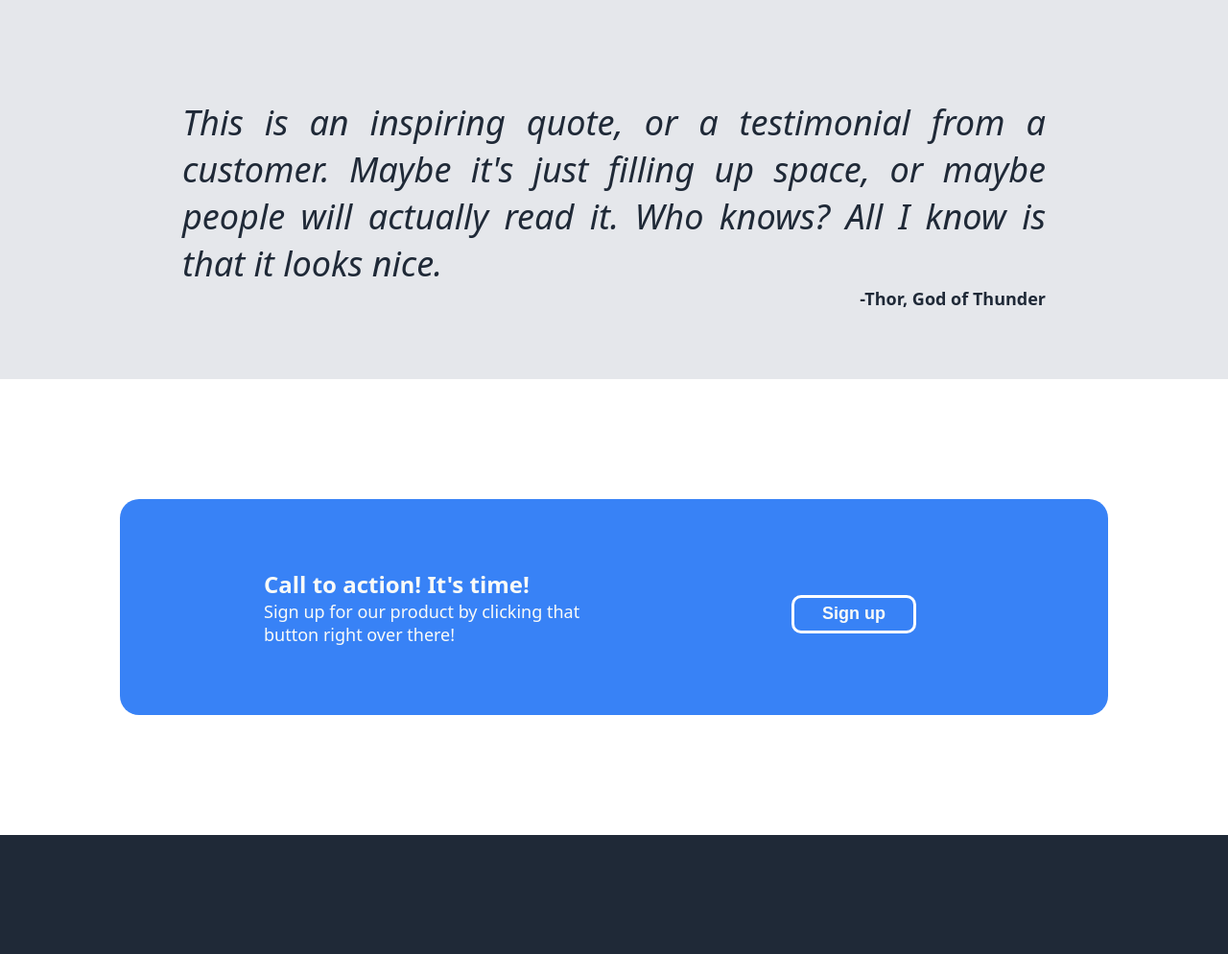
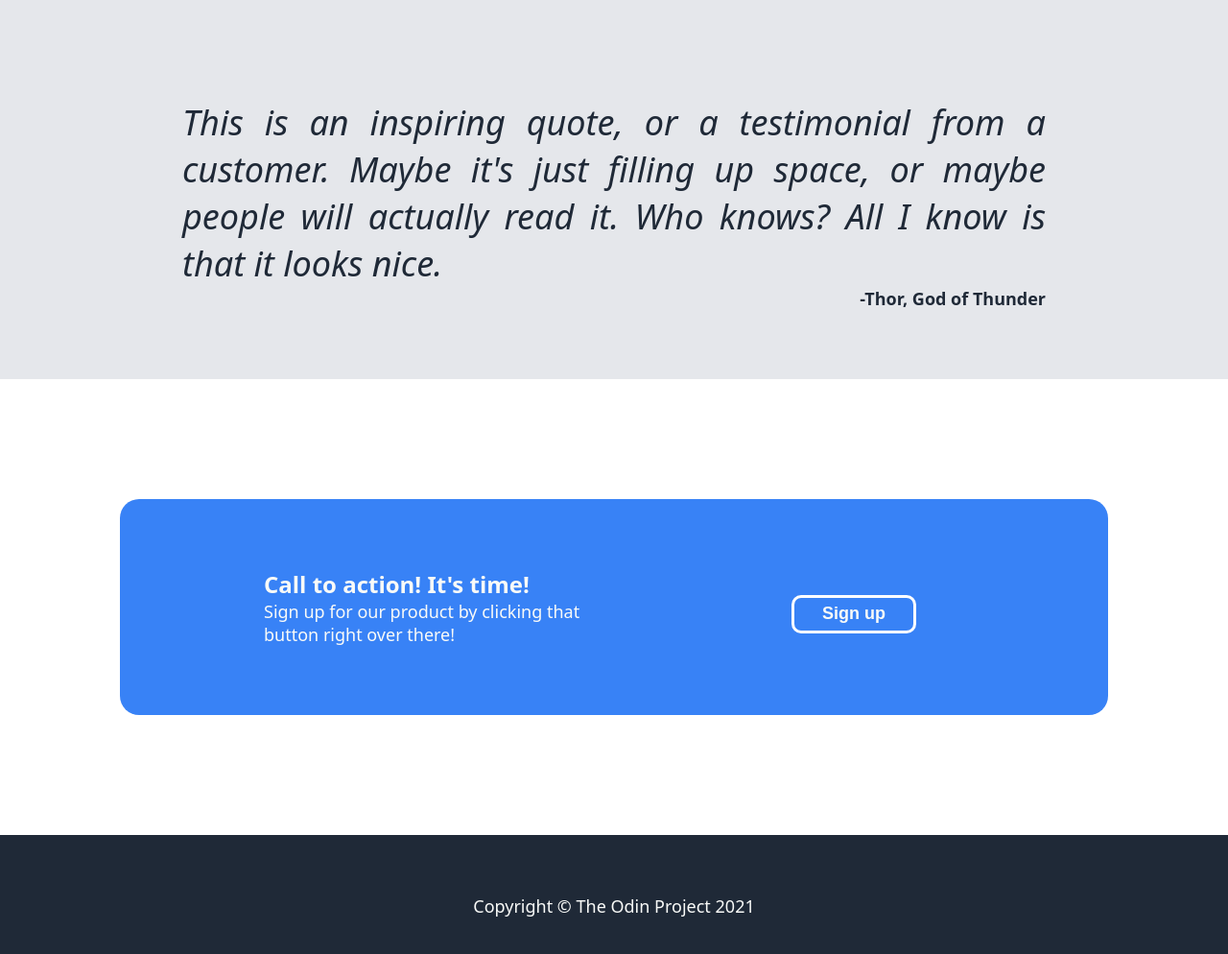
Before and after one commit to Honorable-Fool/odin-landing-page, a plain HTML site: page index.html in a window 1280 px wide. Shown: the part 1206-2200 px from the top of the page at 96% size. Before the commit the page ends 2076 px from the top, so only its background shows below. Drawn offline with Linux system fonts and the light colour scheme.

Commit message:
added footer

```diff
--- a/index.html
+++ b/index.html
@@ -72,7 +72,7 @@
                 <button class="sign-up-btn">Sign up</button>
             </div>
         </div>
-
     </div>
+    <div class="footer">Copyright © The Odin Project 2021</div>
 </body>
 </html>
--- a/style.css
+++ b/style.css
@@ -217,3 +217,12 @@ body {
     width: 130px;
     border-radius: 10px;
 }
+
+.footer {
+    display: flex;
+    margin-top: 24px;
+    height: 100px;
+    justify-content: center;
+    align-items: center;
+    font-size: 18px;
+}
```
